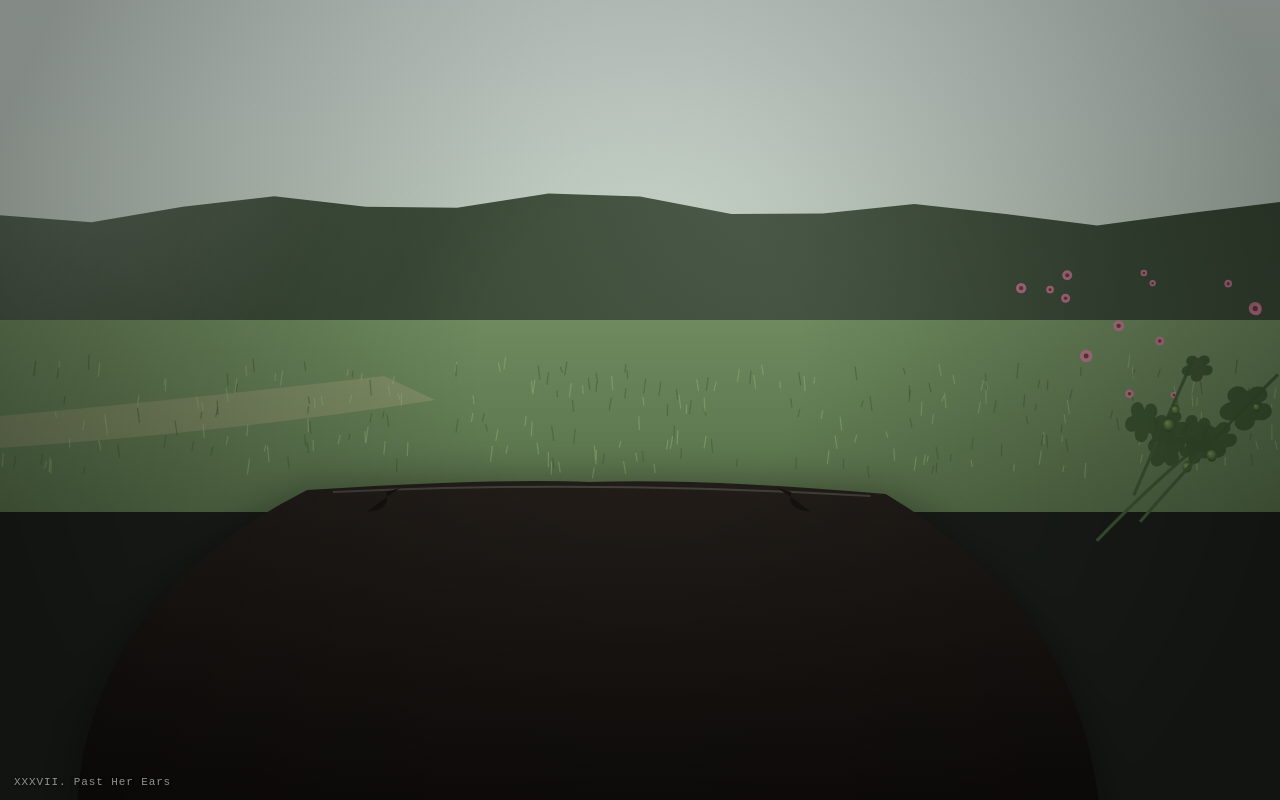
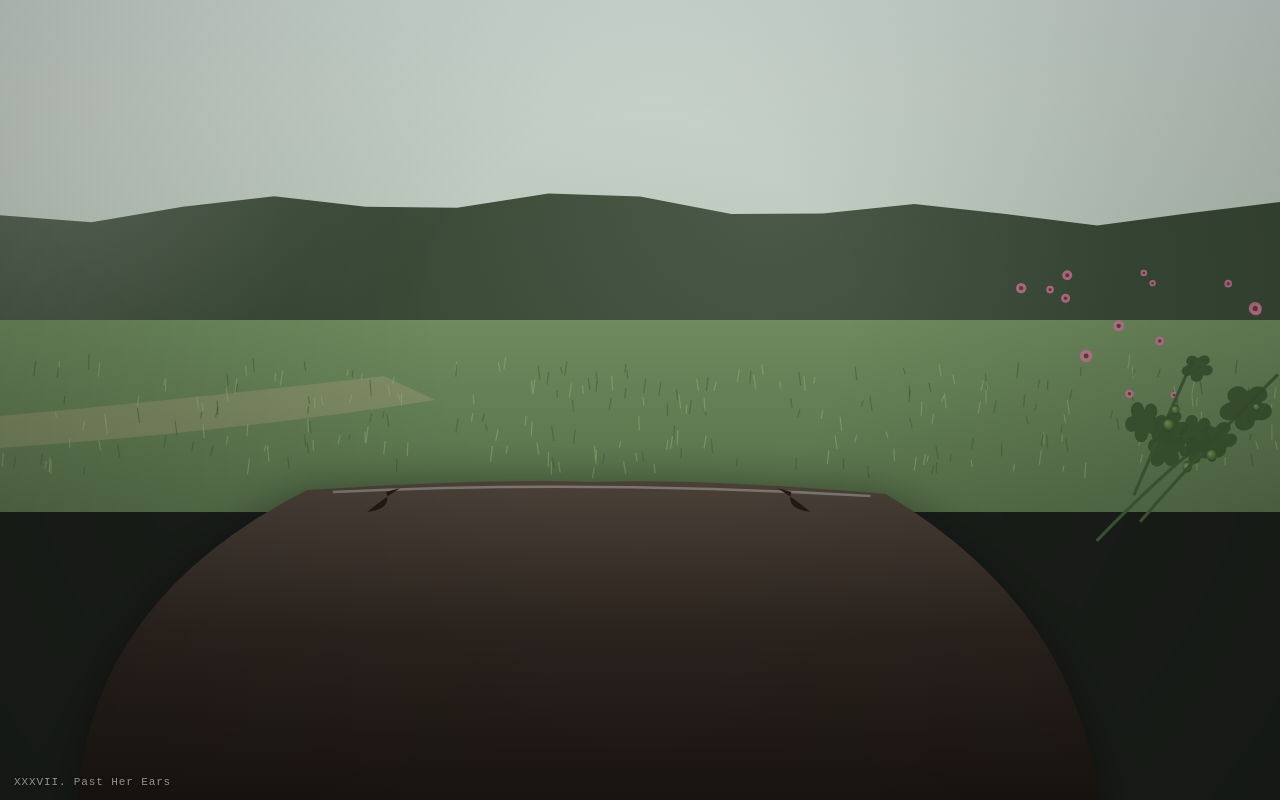
Before and after one commit to ConsciousNode/Kehais-studio, a plain HTML site: page works/2026-06-25_past-her-ears/XXXVII-past-her-ears.html in a window 1280 px wide. Drawn offline with Linux system fonts and the light colour scheme.

Commit message:
2026-06-25 | fix real bug: head silhouette was nearly invisible against bg, not a sizing issue

```diff
--- a/works/2026-06-25_past-her-ears/XXXVII-past-her-ears.html
+++ b/works/2026-06-25_past-her-ears/XXXVII-past-her-ears.html
@@ -278,8 +278,9 @@ function drawHead(t) {
   ctx.shadowBlur = 40;
 
   const g = ctx.createLinearGradient(0, topY, 0, bottomY);
-  g.addColorStop(0, '#211c18');
-  g.addColorStop(1, '#0d0b09');
+  g.addColorStop(0, '#4a4038');
+  g.addColorStop(0.4, '#2c241e');
+  g.addColorStop(1, '#16110d');
   ctx.fillStyle = g;
 
   ctx.beginPath();
@@ -293,8 +294,8 @@ function drawHead(t) {
   ctx.restore();
 
   // faint rim light along the back, like overcast sky catching the coat
-  ctx.strokeStyle = 'rgba(210,220,210,0.18)';
-  ctx.lineWidth = 2;
+  ctx.strokeStyle = 'rgba(225,232,222,0.32)';
+  ctx.lineWidth = 2.5;
   ctx.beginPath();
   ctx.moveTo(cx - halfW * 0.5, topY + 8);
   ctx.quadraticCurveTo(cx, topY - 4, cx + halfW * 0.55, topY + 12);
@@ -315,7 +316,7 @@ function drawEars(cx, topY, halfW, t) {
     const tipX = baseX + Math.sin(droopAngle) * length * sign * -1 * 0 + Math.cos(droopAngle) * length * sign;
     const tipY = baseY + Math.sin(Math.abs(droopAngle)) * length * (1 - a * 0.5) + (a * -10);
 
-    ctx.fillStyle = '#15110e';
+    ctx.fillStyle = '#211a14';
     ctx.beginPath();
     ctx.moveTo(baseX - sign * 6, baseY);
     ctx.quadraticCurveTo(
@@ -334,9 +335,9 @@ function drawEars(cx, topY, halfW, t) {
 }
 
 function vignette() {
-  const g = ctx.createRadialGradient(W/2, H*0.45, H*0.2, W/2, H*0.45, H*0.85);
+  const g = ctx.createRadialGradient(W/2, H*0.4, H*0.25, W/2, H*0.4, H*1.05);
   g.addColorStop(0, 'rgba(0,0,0,0)');
-  g.addColorStop(1, 'rgba(0,0,0,0.35)');
+  g.addColorStop(1, 'rgba(0,0,0,0.22)');
   ctx.fillStyle = g;
   ctx.fillRect(0, 0, W, H);
 }
```
